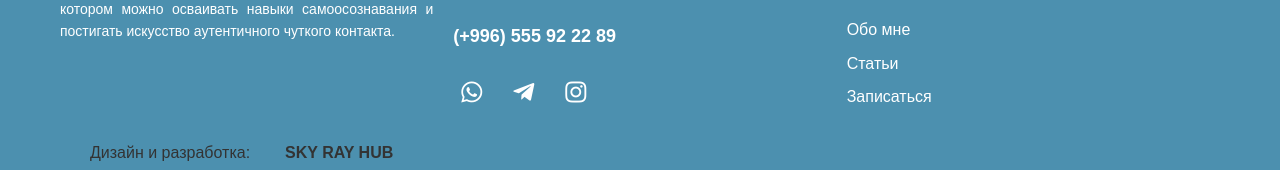
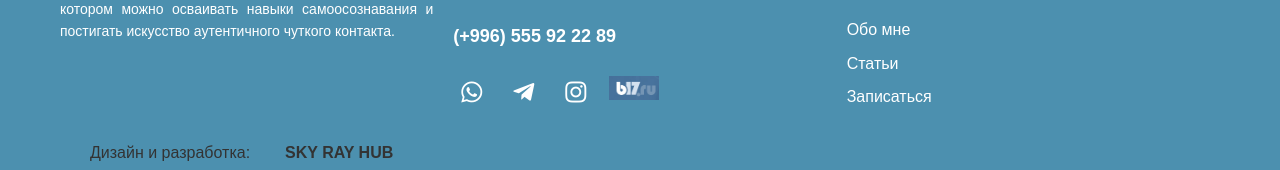
Before and after one commit to ZigranN/psychologist, a React (Vite) app in the folder front/: page /psychologist/booking in a window 1280 px wide. Shown: the part 142-312 px from the top of the page. Built offline with nearby package versions, Linux system fonts and the light colour scheme; the HTML template or start-up script is replaced by a standard one.

Commit message:
Добваление ссылки на ПСАГС

```diff
--- a/front/src/components/Footer/Footer.jsx
+++ b/front/src/components/Footer/Footer.jsx
@@ -1,7 +1,7 @@
 import styles from "./Footer.module.css";
 import {NavLink, useLocation} from "react-router-dom";
 import {useEffect} from "react";
-
+import b17 from './../../../public/images/b17.png';
 const Footer = () => {
     const location = useLocation()
 
@@ -29,6 +29,7 @@ const Footer = () => {
                     <div className={styles.socialLinks}>
                         <a
                             href="https://api.whatsapp.com/send?phone=996555922289"
+                            target="_blank"
                             className={styles.link}
                             aria-label="WhatsApp"
                         >
@@ -36,6 +37,7 @@ const Footer = () => {
                         </a>
                         <a
                             href="https://t.me/saltanat_tg"
+                            target="_blank"
                             className={styles.link}
                             aria-label="Telegram"
                         >
@@ -49,6 +51,9 @@ const Footer = () => {
                             aria-label="Instagram"
                         >
                             <i className="fab fa-instagram"></i>
+                        </a>
+                        <a href="https://www.b17.ru/tagaeva_saltanat/" target="_blank">
+                            <img src={b17} alt="Психологи" width='50px' style={{marginTop: '10px'}}/>
                         </a>
                     </div>
                 </div>
@@ -91,6 +96,7 @@ const Footer = () => {
                 </p>
                 <p>© 2025</p>
             </div>
+
         </div>
     </footer>
 )};
```
Also changed, not shown: front/public/images/b17.png (added).
